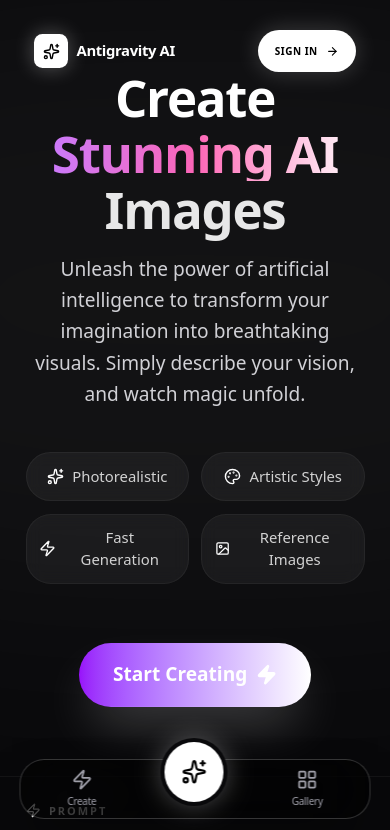
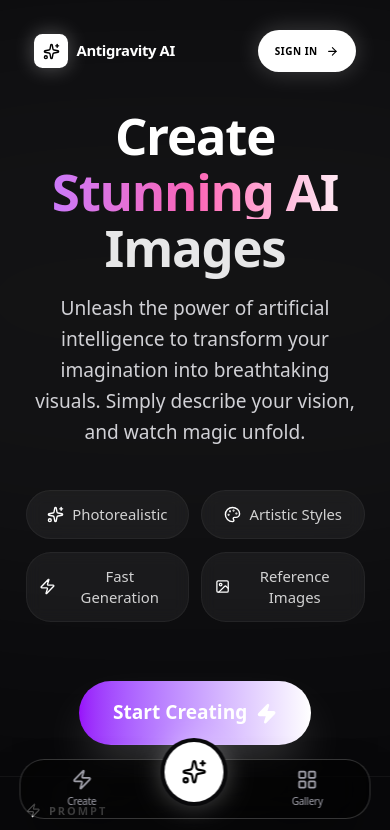
Before and after one commit to ashiqrahman12/image-generator-n8n-, a Next.js app: page / in a window 390 px wide. Shown: the top 830 px of the page. Built offline with nearby package versions, Linux system fonts and the light colour scheme.

Commit message:
UI: Add top padding to Hero section for mobile navbar spacing

```diff
--- a/src/app/page.tsx
+++ b/src/app/page.tsx
@@ -23,7 +23,7 @@ export default function Home() {
         <div className="absolute top-0 left-1/2 -translate-x-1/2 w-[1000px] h-[600px] bg-primary/20 blur-[120px] rounded-full pointer-events-none opacity-20" />
 
         {/* Hero Section */}
-        <section className="min-h-[calc(100vh-4rem)] flex flex-col items-center justify-center text-center p-6 max-w-4xl mx-auto z-10 space-y-10">
+        <section className="min-h-[calc(100vh-4rem)] flex flex-col items-center justify-center text-center p-6 pt-24 md:pt-6 max-w-4xl mx-auto z-10 space-y-10">
           {/* Badge - Hidden on Mobile */}
           <motion.div
             initial={{ opacity: 0, scale: 0.9 }}
```
